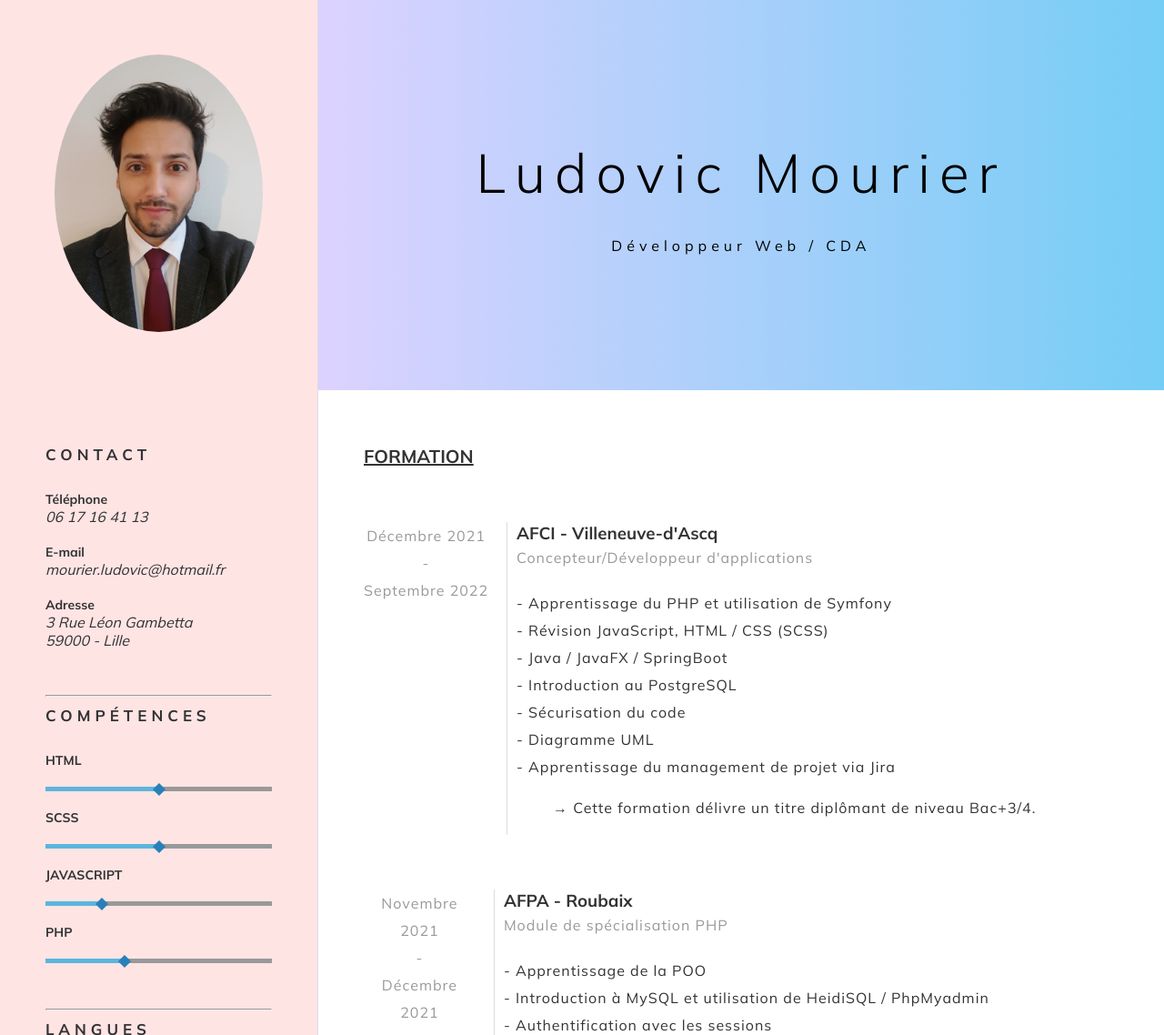
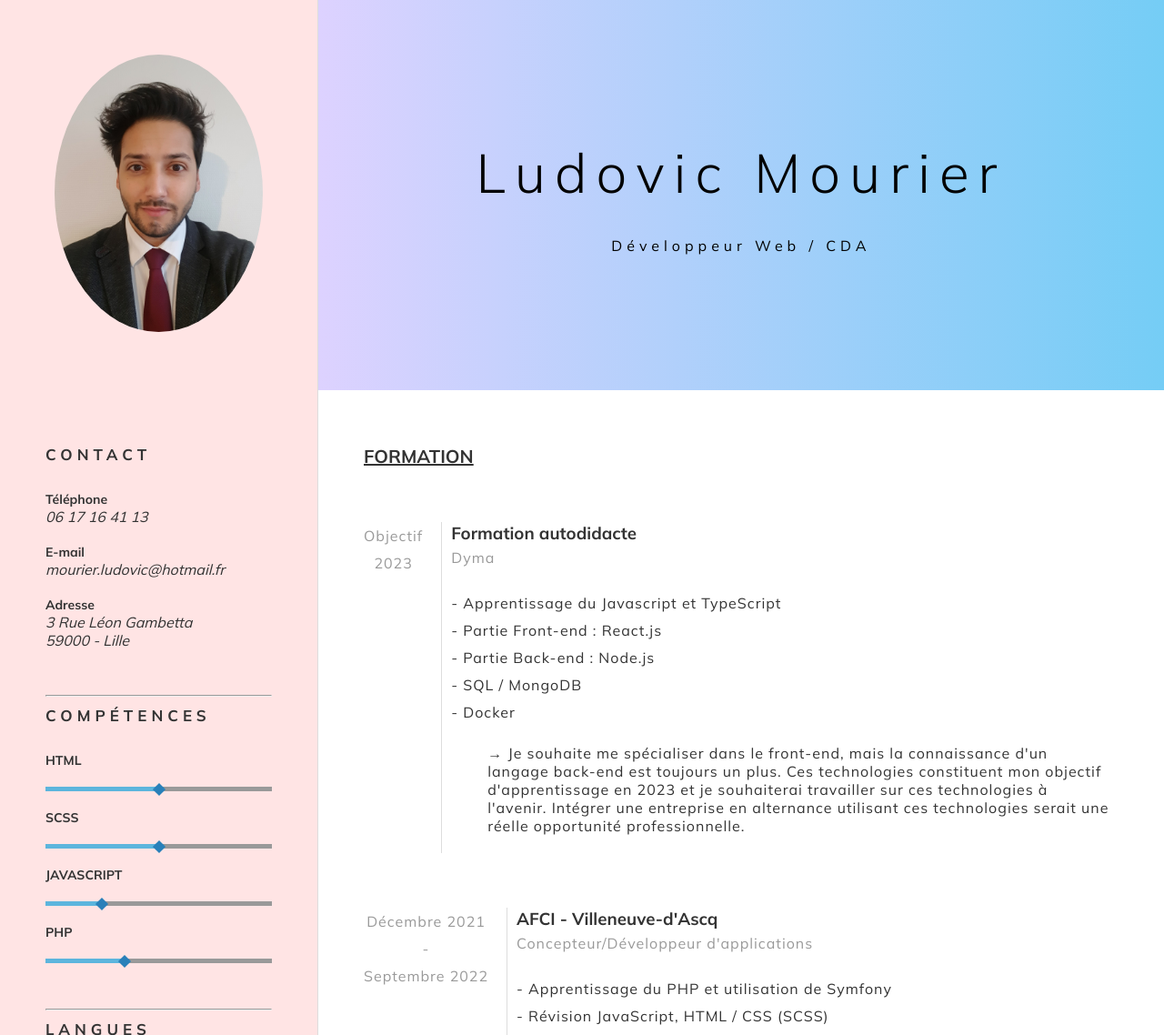
Before and after one commit to Aestrah/CV, a website: page index.html in a window 1280 px wide. Shown: the top 1138 px of the page at 91% size. Drawn offline with Linux system fonts and the light colour scheme.

Commit message:
Ajout autodidacte

```diff
--- a/index.html
+++ b/index.html
@@ -94,6 +94,38 @@
     </aside>
     <main>
       <h2> FORMATION </h2>
+
+      <div class="experience">
+        <div class="timeline">
+          <p class="align-center">
+            Objectif 2023 <br />
+          </p>
+
+        </div>
+        <div class="content">
+          <h3> Formation autodidacte
+          </h3>
+          <p class="text-hint mb-2">Dyma</p>
+          <p>
+            - Apprentissage du Javascript et TypeScript <br />
+            - Partie Front-end : React.js <br />
+            - Partie Back-end : Node.js <br />
+            - SQL / MongoDB <br />
+            - Docker <br />
+
+          </p>
+          <ul>
+            <li class="arrow">
+              Je souhaite me spécialiser dans le front-end, mais la connaissance d'un langage back-end est toujours un
+              plus. Ces technologies constituent mon objectif d'apprentissage en 2023 et je souhaiterai travailler sur
+              ces technologies à l'avenir.
+              Intégrer une entreprise en alternance utilisant ces technologies serait une réelle opportunité
+              professionnelle. <br />
+
+            </li>
+          </ul>
+        </div>
+      </div>
 
       <div class="experience">
         <div class="timeline">
```
